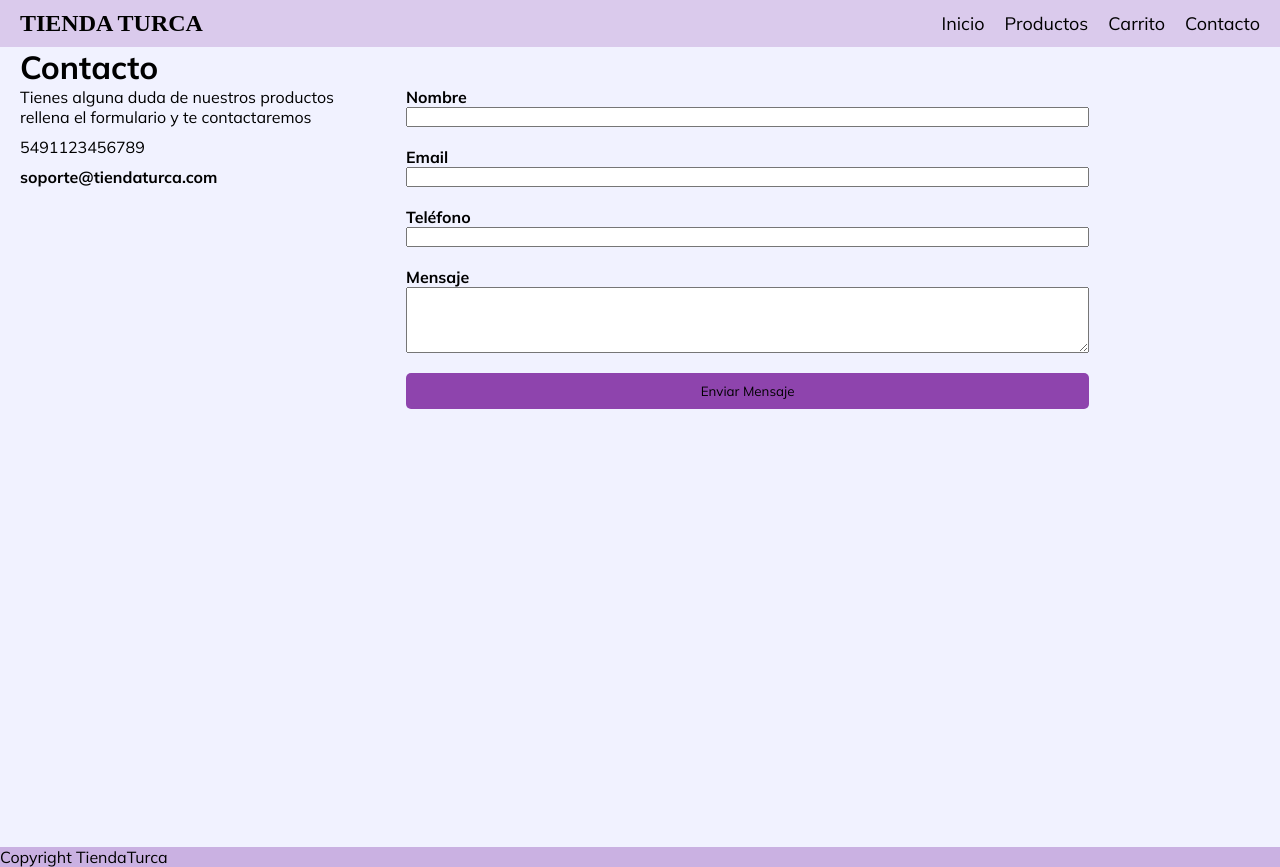
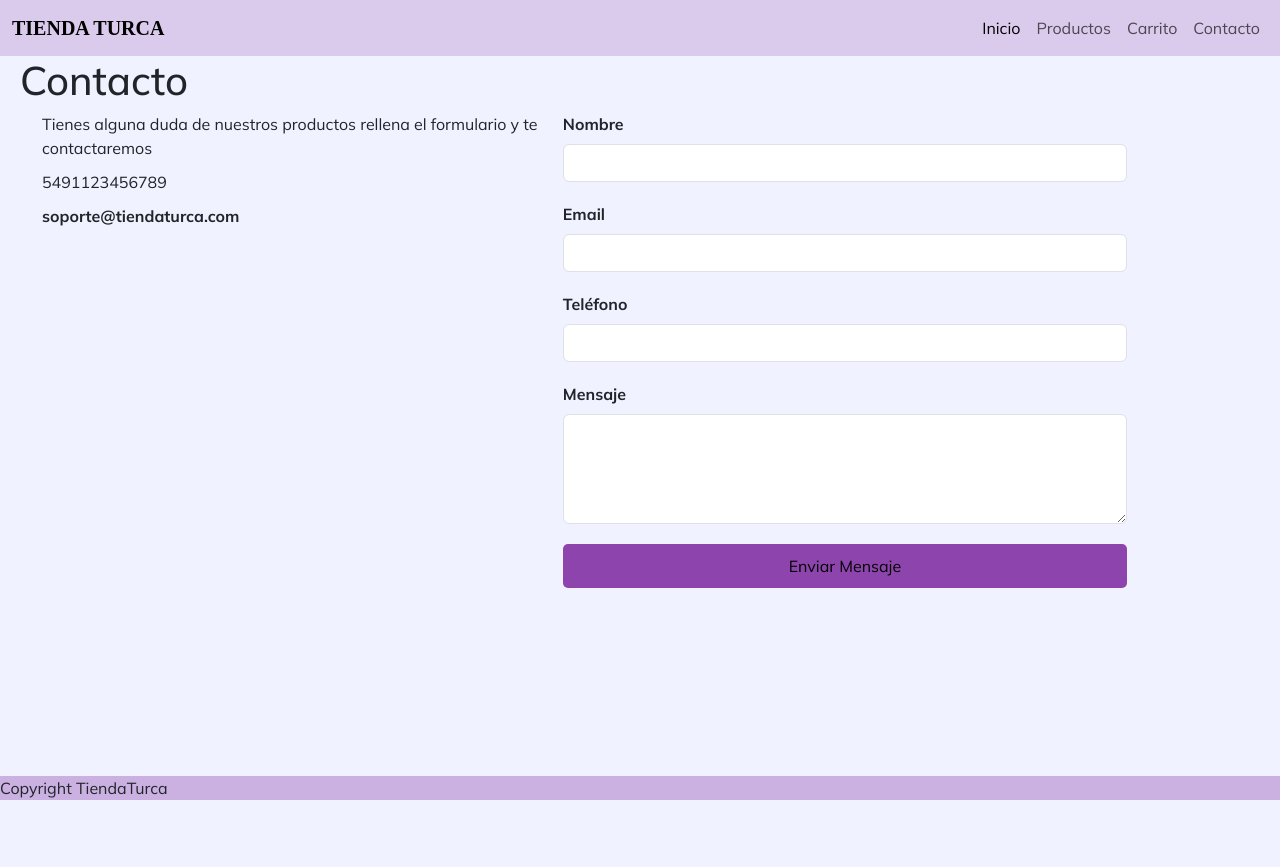
Before and after one commit to pipokazei/PF-tiendaturca-zeynep, a plain HTML site: page pages/contact.html in a window 1280 px wide. After the commit the page ends 800 px from the top, so only its background shows below. Drawn offline with nearby package versions, Linux system fonts and the light colour scheme; a web font is replaced by a local one.

Commit message:
aplicacion de bootsrap

```diff
--- a/css/style.css
+++ b/css/style.css
@@ -6,9 +6,6 @@
     box-sizing: border-box;
 }
 html {
-    height: 100%;
-}
-body {
     height: 100%;
 }
 main {
@@ -29,7 +26,7 @@ header{
 }
 footer{
     background: #cab1e2;
-    margin: "50px 50px"
+    margin-top: 20px;
 }
 .navbar {
     display: flex;
@@ -39,7 +36,10 @@ footer{
     background-color: #dacaec;
     width: 100%;
 }
-.brand {
+.navbar-nav {
+    margin-left: auto;
+}
+.navbar-brand {
     font-size: 24px;
     font-weight: bold;
     text-decoration: none;
@@ -61,23 +61,14 @@ footer{
     font-size: 24px;
     border-radius: 5px;
 }
-nav ul {
-    list-style-type: none;
-    display: flex;
-    gap: 20px;
-}
-.navbar nav ul li a {
+
+.nav-link {
     font-size: 18px;
     cursor: pointer;
     text-decoration: none;
     color: inherit;
 }
-.navbar nav ul li a:hover,
-.navbar nav ul li a:active,
-.navbar nav ul li a:focus {
-    text-decoration: none;
-    color: inherit;
-}
+
 .brand-explanation {
     display: flex;
     align-items: center;
@@ -233,18 +224,12 @@ nav ul {
     font-size: 20px;
 }
 
-/*  CONTACT PAGE*/
-.contact-title{
+/* CONTACT PAGE */
+.contact-title {
     margin-left: 20px;
 }
-.contact-container {
-    display: flex;
-    align-items: flex-start;
-    gap: 20px;
-    margin: 0px 20px 20px 20px;
-}
-.contact-info {
-    width: 30%;
+.custom-row {
+    padding-left: 30px;
 }
 .contact-info p {
     margin-bottom: 10px;
@@ -254,12 +239,7 @@ nav ul {
     text-decoration: none;
     font-weight: bold;
 }
-.contact-form {
-    display: flex;
-    flex-direction: column;
-    justify-content: flex-start;
-    width:70%;
-}
+
 .contact-form label {
     font-weight: bold;
 }
@@ -269,7 +249,7 @@ nav ul {
 }
 .contact-form textarea {
     width: 80%;
-    margin-bottom: 20px
+    margin-bottom: 20px;
 }
 .contact-form button {
     background-color: #8e44ad;
--- a/index.html
+++ b/index.html
@@ -9,30 +9,41 @@
       href="https://fonts.googleapis.com/css2?family=Mulish:ital,wght@0,200..1000;1,200..1000&family=PT+Sans:ital,wght@0,400;0,700;1,400;1,700&family=Spicy+Rice&display=swap"
       rel="stylesheet"
     />
+    <link
+      href="https://cdn.jsdelivr.net/npm/bootstrap@5.3.3/dist/css/bootstrap.min.css"
+      rel="stylesheet"
+      integrity="sha384-QWTKZyjpPEjISv5WaRU9OFeRpok6YctnYmDr5pNlyT2bRjXh0JMhjY6hW+ALEwIH"
+      crossorigin="anonymous"
+    />
     <link rel="stylesheet" href="css/style.css" />
     <title>Tienda Turca | Home</title>
   </head>
   <body class="page-bg">
     <header>
-      <div class="navbar">
-        <a href="index.html" class="brand">TIENDA TURCA</a>
-        <nav>
-          <ul>
-            <li>
-              <a href="#">Inicio</a>
-            </li>
-            <li>
-              <a href="./pages/products.html">Productos</a>
-            </li>
-            <li>
-              <a href="./pages/shoppingCart.html">Carrito</a>
-            </li>
-            <li>
-              <a href="./pages/contact.html">Contacto</a>
-            </li>
-          </ul>
-        </nav>
-      </div>
+      <nav class="navbar navbar-expand-lg sticky-top">
+        <div class="container-fluid">
+          <a class="navbar-brand" href="#">TIENDA TURCA</a>
+          <button
+            class="navbar-toggler"
+            type="button"
+            data-bs-toggle="collapse"
+            data-bs-target="#navbarNavAltMarkup"
+            aria-controls="navbarNavAltMarkup"
+            aria-expanded="false"
+            aria-label="Toggle navigation"
+          >
+            <span class="navbar-toggler-icon"></span>
+          </button>
+          <div class="collapse navbar-collapse" id="navbarNavAltMarkup">
+            <div class="navbar-nav">
+              <a class="nav-link active" aria-current="page" href="#">Inicio</a>
+              <a class="nav-link" href="./pages/products.html">Productos</a>
+              <a class="nav-link" href="./pages/shoppingCart.html">Carrito</a>
+              <a class="nav-link" href="./pages/contact.html">Contacto</a>
+            </div>
+          </div>
+        </div>
+      </nav>
     </header>
     <main>
       <section>
@@ -103,8 +114,13 @@
         </div>
       </section>
     </main>
-    <footer>
-      <p>Copyright TiendaTurca</p>
+    <footer class="fixed-bottom">
+      Copyright TiendaTurca
     </footer>
+    <script
+      src="https://cdn.jsdelivr.net/npm/bootstrap@5.3.3/dist/js/bootstrap.bundle.min.js"
+      integrity="sha384-YvpcrYf0tY3lHB60NNkmXc5s9fDVZLESaAA55NDzOxhy9GkcIdslK1eN7N6jIeHz"
+      crossorigin="anonymous"
+    ></script>
   </body>
 </html>
--- a/pages/contact.html
+++ b/pages/contact.html
@@ -10,56 +10,108 @@
       rel="stylesheet"
     />
     <link rel="stylesheet" href="../css/style.css" />
+    <link
+      href="https://cdn.jsdelivr.net/npm/bootstrap@5.3.3/dist/css/bootstrap.min.css"
+      rel="stylesheet"
+      integrity="sha384-QWTKZyjpPEjISv5WaRU9OFeRpok6YctnYmDr5pNlyT2bRjXh0JMhjY6hW+ALEwIH"
+      crossorigin="anonymous"
+    />
     <title>Tienda Turca | Contacto</title>
   </head>
   <body class="page-bg">
     <header>
-      <div class="navbar">
-        <a href="../index.html" class="brand">TIENDA TURCA</a>
-        <nav>
-          <ul>
-            <li>
-              <a href="../index.html">Inicio</a>
-            </li>
-            <li>
-              <a href="./products.html">Productos</a>
-            </li>
-            <li>
-              <a href="./shoppingCart.html">Carrito</a>
-            </li>
-            <li>
-              <a href="#">Contacto</a>
-            </li>
-          </ul>
+      <nav class="navbar navbar-expand-lg sticky-top">
+        <div class="container-fluid">
+          <a class="navbar-brand" href="../index.html">TIENDA TURCA</a>
+          <button
+            class="navbar-toggler"
+            type="button"
+            data-bs-toggle="collapse"
+            data-bs-target="#navbarNavAltMarkup"
+            aria-controls="navbarNavAltMarkup"
+            aria-expanded="false"
+            aria-label="Toggle navigation"
+          >
+            <span class="navbar-toggler-icon"></span>
+          </button>
+          <div class="collapse navbar-collapse" id="navbarNavAltMarkup">
+            <div class="navbar-nav">
+              <a class="nav-link active" href="../index.html">Inicio</a>
+              <a class="nav-link" href="./products.html">Productos</a>
+              <a class="nav-link" href="./shoppingCart.html">Carrito</a>
+              <a class="nav-link" href="#">Contacto</a>
+            </div>
+          </div>
+        </div>
       </nav>
-      </div>
     </header>
     <main>
       <h1 class="contact-title">Contacto</h1>
-      <div class="contact-container">
-        <div class="contact-info">
+      <section class="container-fluid">
+        <div class="row custom-row">
+          <div class="col-sm-12 col-md-5 contact-info">
             <p>
-            Tienes alguna duda de nuestros productos rellena el formulario y te
-            contactaremos
+              Tienes alguna duda de nuestros productos rellena el formulario y
+              te contactaremos
             </p>
             <p>5491123456789</p>
-          <p><a href="mailto:zetarkan@gmail.com">soporte@tiendaturca.com</a></p>
+            <p>
+              <a href="mailto:zetarkan@gmail.com">soporte@tiendaturca.com</a>
+            </p>
           </div>
+          <div class="col-sm-12 col-md-7">
             <form class="contact-form">
-          <label for="name">Nombre</label>
-          <input type="text" id="name" name="name" required />
-          <label for="email">Email</label>
-          <input type="email" id="email" name="email" required />
-          <label for="phone">Teléfono</label>
-          <input type="tel" id="phone" name="phone" required />
-          <label for="message">Mensaje</label>
-          <textarea id="message" name="message" rows="4" required></textarea>
+              <div class="mb-3">
+                <label for="name" class="form-label">Nombre</label>
+                <input
+                  type="text"
+                  id="name"
+                  name="name"
+                  class="form-control"
+                  required
+                />
+              </div>
+              <div class="mb-3">
+                <label for="email" class="form-label">Email</label>
+                <input
+                  type="email"
+                  id="email"
+                  name="email"
+                  class="form-control"
+                  required
+                />
+              </div>
+              <div class="mb-3">
+                <label for="phone" class="form-label">Teléfono</label>
+                <input
+                  type="tel"
+                  id="phone"
+                  name="phone"
+                  class="form-control"
+                  required
+                />
+              </div>
+              <div class="mb-3">
+                <label for="message" class="form-label">Mensaje</label>
+                <textarea
+                  id="message"
+                  name="message"
+                  class="form-control"
+                  rows="4"
+                  required
+                ></textarea>
+              </div>
               <button type="submit">Enviar Mensaje</button>
             </form>
           </div>
+        </div>
+      </section>
     </main>
-    <footer>
-      <p>Copyright TiendaTurca</p>
-    </footer>
+    <footer class="fixed-bottom">Copyright TiendaTurca</footer>
+    <script
+      src="https://cdn.jsdelivr.net/npm/bootstrap@5.3.3/dist/js/bootstrap.bundle.min.js"
+      integrity="sha384-YvpcrYf0tY3lHB60NNkmXc5s9fDVZLESaAA55NDzOxhy9GkcIdslK1eN7N6jIeHz"
+      crossorigin="anonymous"
+    ></script>
   </body>
 </html>
```
Also changed, not shown: pages/products.html (+40 -24 lines), pages/shoppingCart.html (+37 -21 lines). Lines whose indentation alone changed are shown as unchanged.
